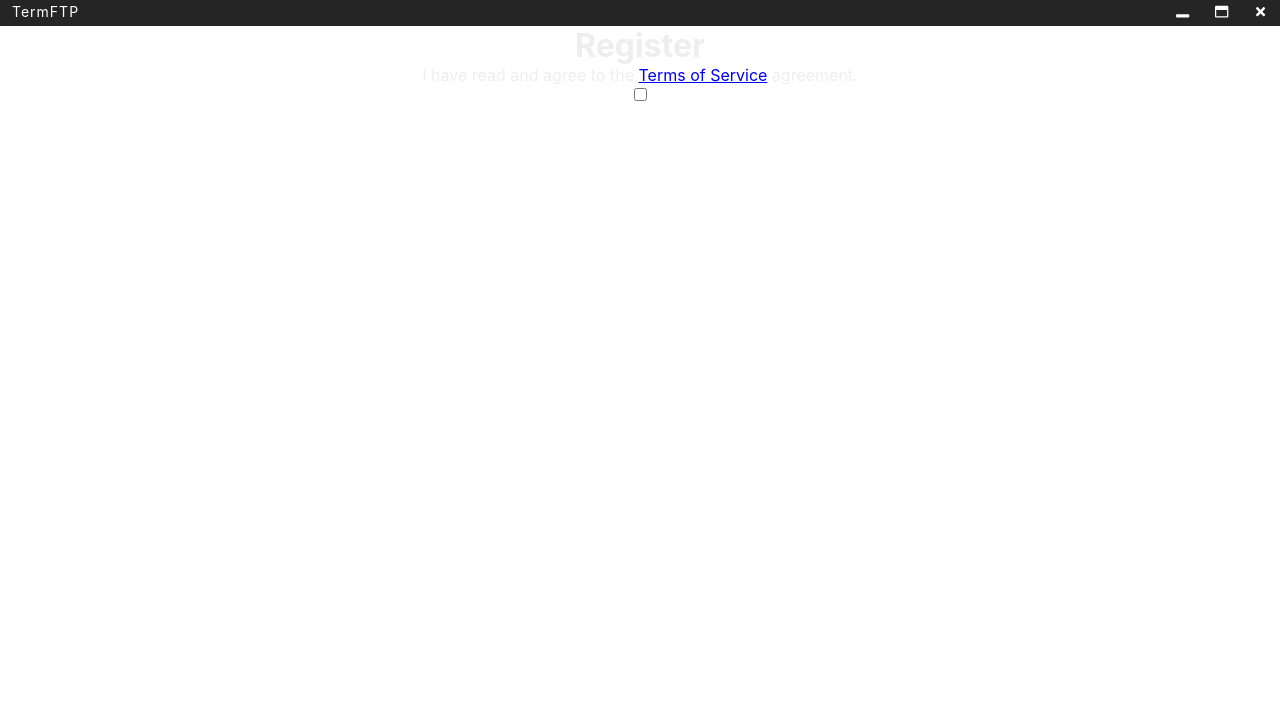
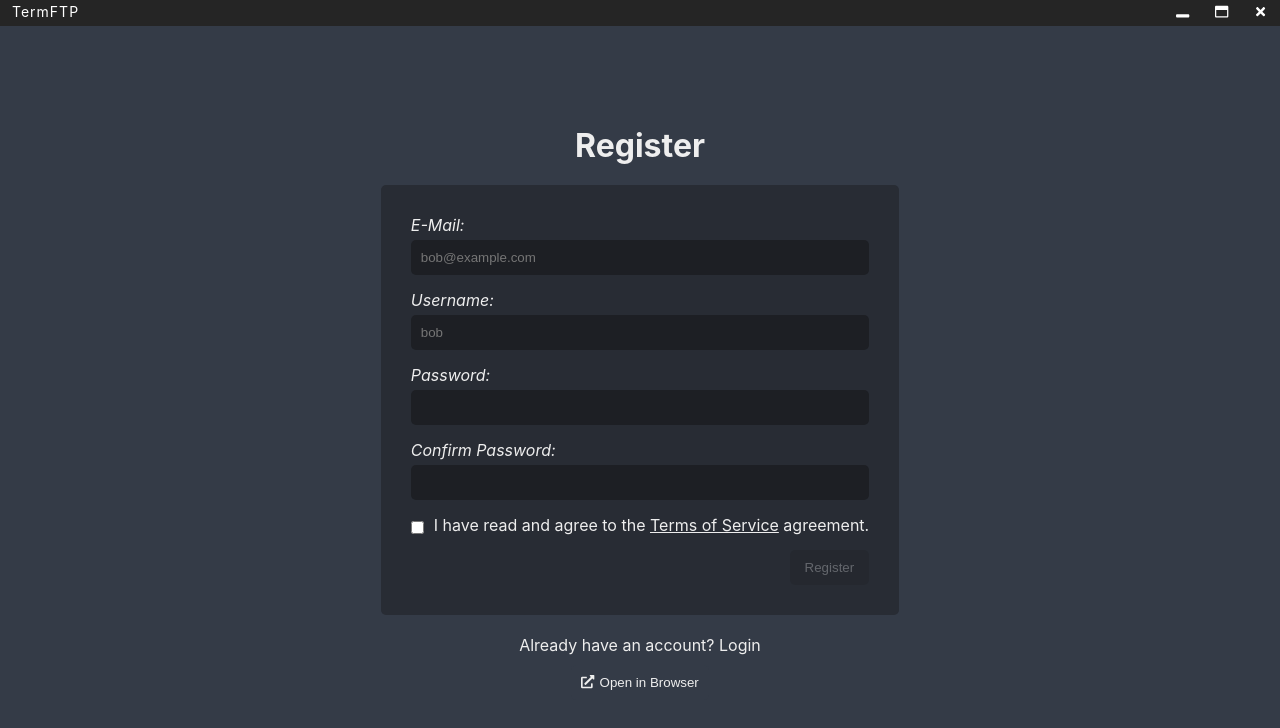
Before and after one commit to TermFTP/TermFTP-Client, a React app: page / in a window 1280 px wide. Shown: the top 728 px of the page. Built offline with nearby package versions, Linux system fonts and the light colour scheme.

Commit message:
:sparkles: make register page with input fields etc.
styled it, but it needs the connection with the backend

```diff
--- a/src/App.scss
+++ b/src/App.scss
@@ -1,3 +1,13 @@
 #app {
   text-align: center;
+  background-color: var(--background);
+  display: flex;
+  flex-direction: column;
+  width: 100%;
+  height: 100%;
 }
+
+#app-wrapper {
+  flex-basis: 0;
+  flex-grow: 1;
+}
--- a/src/index.scss
+++ b/src/index.scss
@@ -1,6 +1,13 @@
 * {
   margin: 0;
   padding: 0;
+  box-sizing: border-box;
+}
+
+html,
+body {
+  width: 100%;
+  height: 100%;
 }
 
 body {
@@ -17,3 +24,25 @@ code {
   font-family: source-code-pro, Menlo, Monaco, Consolas, "Courier New",
     monospace;
 }
+
+a {
+  color: var(--color);
+}
+
+button,
+input {
+  border: none;
+  padding: 10px;
+  color: var(--color);
+}
+
+button,
+input[type="button"],
+input[type="checkbox"] {
+  cursor: pointer;
+}
+
+#root {
+  width: 100%;
+  height: 100%;
+}
--- a/src/pages/Register/Register.scss
+++ b/src/pages/Register/Register.scss
@@ -1,3 +1,81 @@
-h1 {
-  color: var(--color);
+#register-wrapper {
+  width: 100%;
+  height: 100%;
+  display: flex;
+  justify-content: center;
+  align-items: center;
+  flex-direction: column;
 }
+
+#register-box {
+  display: flex;
+  flex-direction: column;
+  padding: 30px;
+  border-radius: var(--border-radius);
+  align-items: flex-end;
+  background: var(--dark-bg-1);
+  margin: 20px 0;
+
+  label {
+    display: flex;
+    flex-direction: column;
+    align-items: flex-start;
+    margin-bottom: 15px;
+    width: 100%;
+    font-style: italic;
+
+    input {
+      margin-top: 5px;
+      width: 100%;
+      text-align: left;
+      background: var(--dark-bg-2);
+      border-radius: var(--border-radius);
+    }
+
+    // TODO change outline color etc.
+  }
+
+  #register-ticks {
+    align-items: center;
+    flex-direction: row;
+    font-style: normal;
+
+    input {
+      width: auto;
+    }
+
+    p {
+      flex-grow: 1;
+      padding-left: 10px;
+    }
+  }
+
+  input[type="button"] {
+    width: fit-content;
+    flex-grow: 0;
+    padding: 10px 15px;
+    background: var(--dark-bg-2);
+    border-radius: var(--border-radius);
+    transition: filter var(--transition);
+
+    &:disabled {
+      filter: opacity(0.3);
+      cursor: default;
+    }
+  }
+}
+
+#browser {
+  background: var(--background);
+  margin-top: 10px;
+  transition: background var(--transition);
+  border-radius: 5px;
+
+  svg {
+    margin-right: 5px;
+  }
+
+  &:hover {
+    background: var(--dark-bg-1);
+  }
+}
--- a/src/pages/Register/Register.tsx
+++ b/src/pages/Register/Register.tsx
@@ -7,7 +7,9 @@ import { OwnError } from "@models";
 import { putError } from "@store/app";
 
 import { remote } from "electron";
-import { Endpoints } from "@lib";
+import { Endpoints, validateEmail } from "@lib";
+import { FontAwesomeIcon } from "@fortawesome/react-fontawesome";
+import { faExternalLinkAlt } from "@fortawesome/free-solid-svg-icons";
 
 const mapState = () => ({});
 
@@ -20,20 +22,156 @@ const connector = connect(mapState, mapDispatch);
 type PropsFromState = ConnectedProps<typeof connector>;
 type Props = PropsFromState;
 
-function RegisterUI({ putError }: Props) {
+interface State {
+  email: string;
+  username: string;
+  password: string;
+  confirmPassword: string;
+  tos: boolean;
+  canRegister: boolean;
+}
+
+enum Change {
+  EMAIL,
+  USERNAME,
+  PASSWORD,
+  CONFIRMPASS,
+  TOS,
+}
+
+class RegisterUI extends React.Component<Props, State> {
+  constructor(props: Props) {
+    super(props);
+
+    this.state = {
+      email: "",
+      username: "",
+      password: "",
+      confirmPassword: "",
+      tos: false,
+      canRegister: false,
+    };
+
+    this.handleChange = this.handleChange.bind(this);
+  }
+
+  handleChange(event: React.ChangeEvent<HTMLInputElement>, type: Change): void {
+    let upd: State = { ...this.state };
+    switch (type) {
+      case Change.USERNAME:
+        upd = { ...upd, username: event.target.value };
+        break;
+      case Change.EMAIL:
+        upd = { ...upd, email: event.target.value };
+        break;
+      case Change.PASSWORD:
+        upd = { ...upd, password: event.target.value };
+        break;
+      case Change.CONFIRMPASS:
+        upd = { ...upd, confirmPassword: event.target.value };
+        break;
+      case Change.TOS:
+        upd = { ...upd, tos: event.target.checked };
+        break;
+      default:
+        break;
+    }
+
+    if (
+      upd.username &&
+      validateEmail(upd.email) &&
+      upd.password.length >= 8 &&
+      upd.confirmPassword.length >= 8 &&
+      upd.password.normalize() === upd.confirmPassword.normalize() && // this is for graphemes like ê (but im not sure if we will include them in our password (probably not))
+      upd.tos
+    ) {
+      upd = { ...upd, canRegister: true };
+    } else {
+      upd = { ...upd, canRegister: false };
+    }
+
+    this.setState(upd);
+  }
+
+  openInBrowser() {
+    // TODO implement this
+    return;
+  }
+
+  render() {
+    const {
+      email,
+      username,
+      password,
+      confirmPassword,
+      tos,
+      canRegister,
+    } = this.state;
+
+    const { handleChange } = this;
+
     return (
       <div id="register-wrapper">
         <h1>Register</h1>
-      <div id="register-box"></div>
-      <div id="register-ticks">
+        <div id="register-box">
+          <label>
+            E-Mail:
+            <input
+              type="email"
+              placeholder="bob@example.com"
+              onChange={(e) => handleChange(e, Change.EMAIL)}
+              value={email}
+            />
+          </label>
+          <label>
+            Username:
+            <input
+              type="text"
+              placeholder="bob"
+              onChange={(e) => handleChange(e, Change.USERNAME)}
+              value={username}
+            />
+          </label>
+          <label>
+            Password:
+            <input
+              type="password"
+              onChange={(e) => handleChange(e, Change.PASSWORD)}
+              value={password}
+            />
+          </label>
+          <label>
+            Confirm Password:
+            <input
+              type="password"
+              onChange={(e) => handleChange(e, Change.CONFIRMPASS)}
+              value={confirmPassword}
+            />
+          </label>
+          <label id="register-ticks">
+            <input
+              id="register-terms-tick"
+              type="checkbox"
+              checked={tos}
+              onChange={(e) => handleChange(e, Change.TOS)}
+            />
             <p>
-          I have read and agree to the <a href="..">Terms of Service</a>{" "}
-          agreement.
+              {/* TODO make terms of service */}I have read and agree to the{" "}
+              <a href="..">Terms of Service</a> agreement.
             </p>
-        <input id="register-terms-tick" type="checkbox" />
+          </label>
+          <input type="button" value="Register" disabled={!canRegister} />
         </div>
+        <div className="login">
+          Already have an account? <a>Login</a>
+        </div>
+        <button id="browser">
+          <FontAwesomeIcon icon={faExternalLinkAlt} />
+          Open in Browser
+        </button>
       </div>
     );
+  }
 }
 
 export const Register = connector(RegisterUI);
--- a/src/variables.scss
+++ b/src/variables.scss
@@ -1,5 +1,9 @@
 :root {
-  --background-color: #282c34;
+  --dark-bg-2: #1d1f24;
+  --dark-bg-1: #282c34;
+  --background: #343b47;
   --font-size: 1em;
   --color: #eee;
+  --border-radius: 5px;
+  --transition: 250ms;
 }
```
Lines whose indentation alone changed are shown as unchanged.
